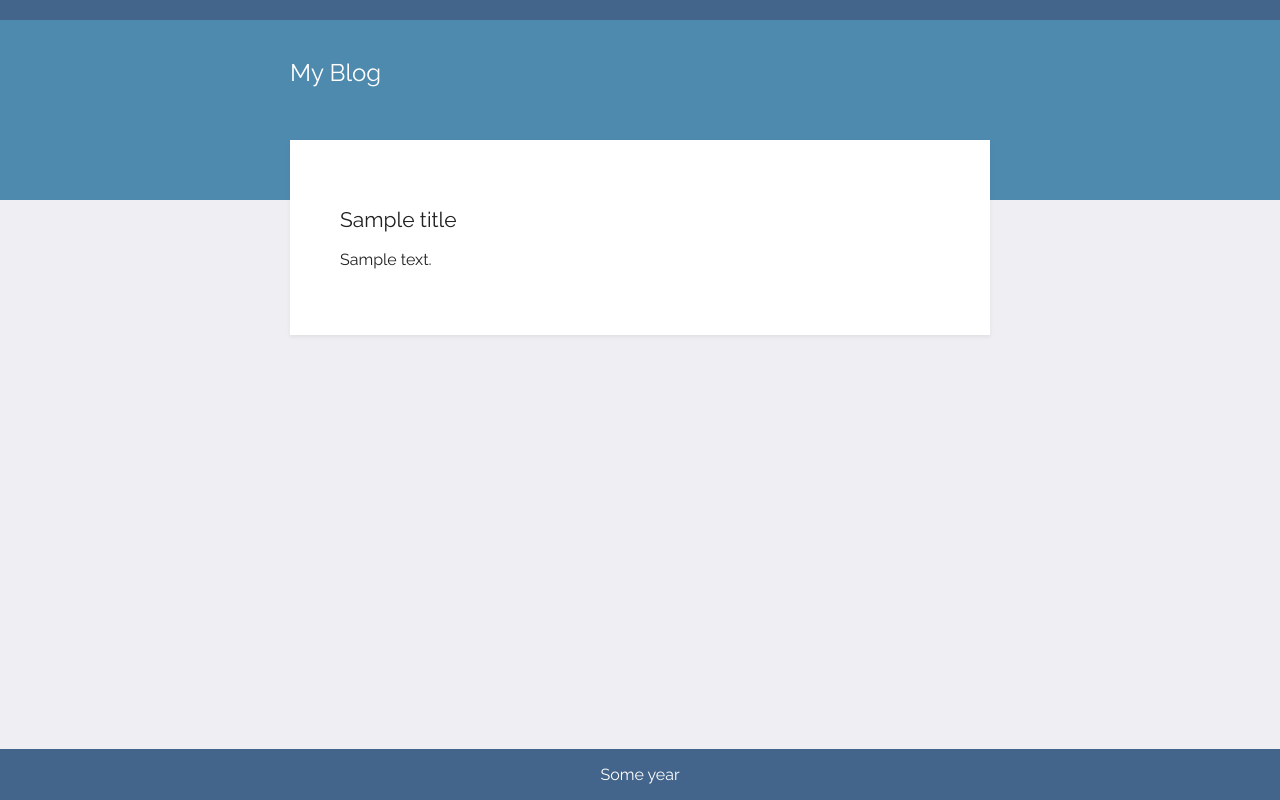
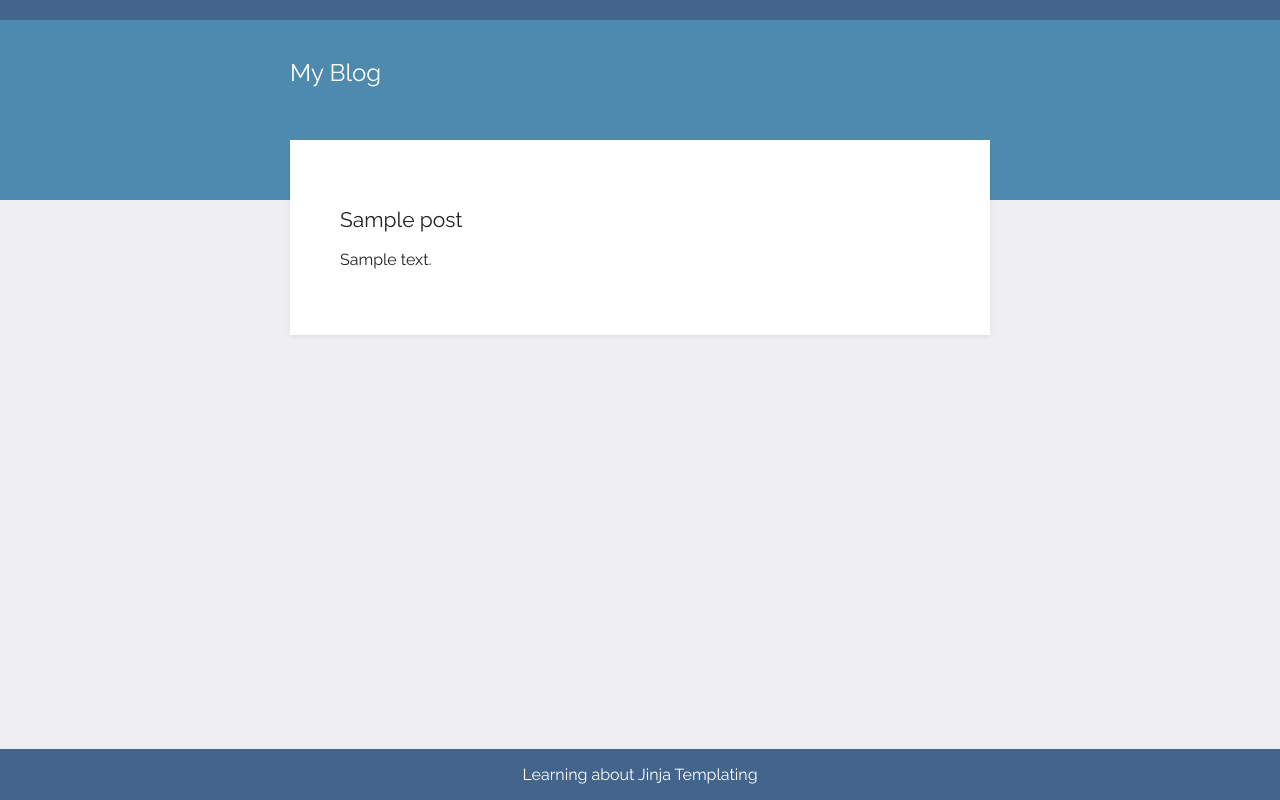
Before and after one commit to alexandroscharangionis/blog_Flask_website, a Flask app: template templates/post.html in a window 1280 px wide. Run offline with Flask 2, Linux system fonts and the light colour scheme; the template is opened without the code that fills it: most values are stand-ins (such as "Sample title", 1, 10 or a date in 2020).

Commit message:
refactored code to use Post class + added comments

```diff
--- a/server.py
+++ b/server.py
@@ -1,30 +1,34 @@
 from flask import Flask, render_template
 import requests
+from post import Post
 
 app = Flask(__name__)
 
-
-def get_all_posts():
-    blog_url = "https://api.npoint.io/c790b4d5cab58020d391"
-    response = requests.get(blog_url)
-    all_posts = response.json()
-    return all_posts
+# Get all posts from endpoint, turn them into objects and add them to list:
+posts = requests.get("https://api.npoint.io/c790b4d5cab58020d391").json()
+post_objects = []
+for post in posts:
+    post_obj = Post(post["id"], post["title"], post["subtitle"], post["body"])
+    post_objects.append(post_obj)
 
 
+# Render template with post objects inserted as argument
+# to loop through them inside html file with Jinja templating:
 @app.route('/')
-def home():
-    all_posts = get_all_posts()
-    return render_template("index.html", posts=all_posts)
+def get_all_posts():
+    return render_template("index.html", all_posts=post_objects)
 
 
+# Route gets blog id from post.html
+# and inserts it into function as argument
+# to identify and render post based on id:
 @app.route("/post/<int:blog_id>")
 def get_post(blog_id):
-    all_posts = get_all_posts()
-    for post in all_posts:
-        if post["id"] == blog_id:
-            post_title = post["title"]
-            post_body = post["body"]
-            return render_template("post.html", title=post_title, body=post_body)
+    requested_post = None
+    for blog_post in post_objects:
+        if blog_post.id == blog_id:
+            requested_post = blog_post
+    return render_template("post.html", post=requested_post)
 
 
 if __name__ == "__main__":
--- a/templates/post.html
+++ b/templates/post.html
@@ -13,14 +13,15 @@
            </div>
         <div class="content">
             <div class="card">
-                <h2>{{title}}</h2>
-                <p>{{body}}</p>
+                <!-- Post object is inserted from get_post (server.py) via Jinja templating -->
+                <h2>{{post.title}}</h2>
+                <p>{{post.body}}</p>
             </div>
 
     </div>
 </div>
 </body>
 <footer>
-    <p>Some year</p>
+    <p>Learning about Jinja Templating</p>
 </footer>
 </html>
```
Also changed, not shown: templates/index.html (+6 -5 lines).
